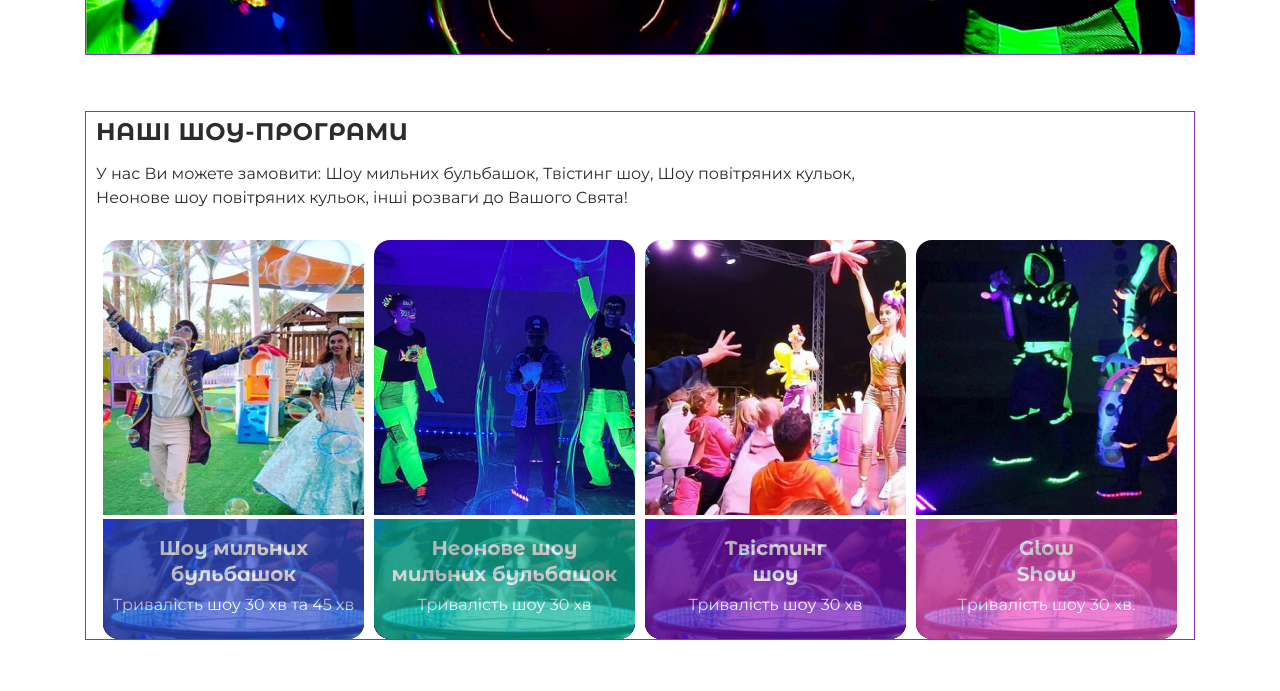
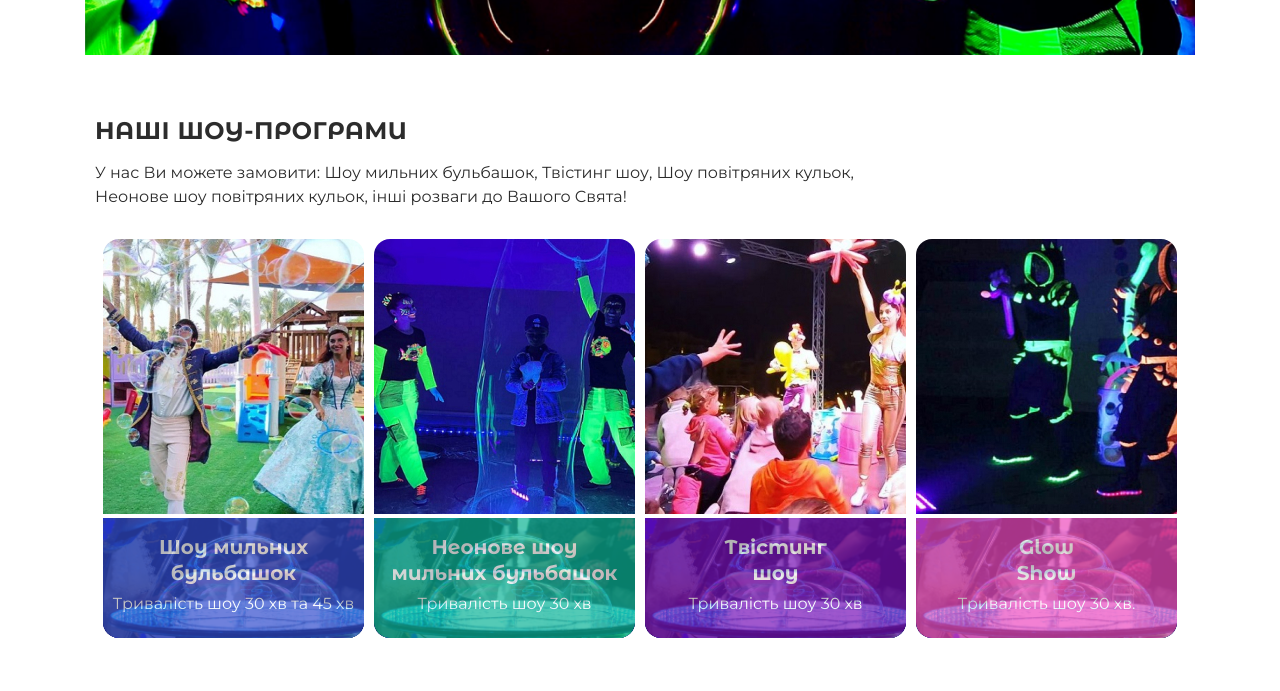
Before and after one commit to Gronius/cat, a plain HTML site: page index.html in a window 1280 px wide. Shown: the part 499-1190 px from the top of the page. Drawn offline with nearby package versions, Linux system fonts and the light colour scheme; a web font is replaced by a local one.

Commit message:
delite border

```diff
--- a/css/styles.css
+++ b/css/styles.css
@@ -44,8 +44,7 @@ body {
   margin-left: auto;
   margin-right: auto;
   margin: 0 auto;
-  border: 1px solid blueviolet;
-}
+ }
 
 .title {
   font-weight: 700;
```
